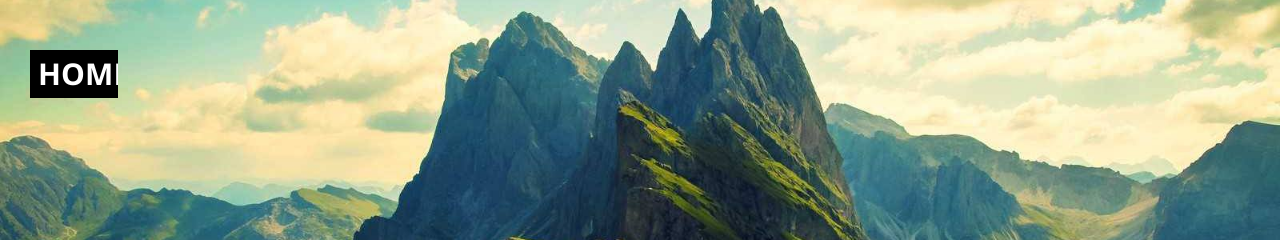
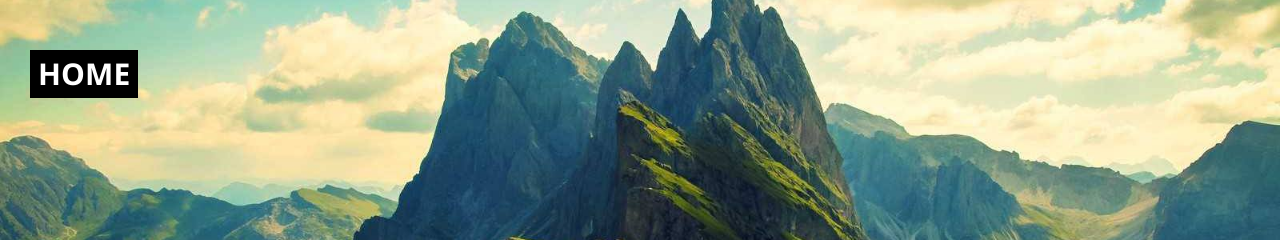
Before and after one commit to TyrionBian/tyrionbian.github.io, a Jekyll site: the page built from _pages/about.md, in a window 1280 px wide. Shown: the top 240 px of the page. Built offline with Jekyll 4.4.1, drawn with Linux system fonts in a browser that asks for light colours; some web fonts are replaced.

Commit message:
Update about-page.scss

```diff
--- a/_sass/about-page.scss
+++ b/_sass/about-page.scss
@@ -3,7 +3,7 @@
     position: absolute;
     left: 30px;
     top: 50px;
-    width: 88px;
+    width: 108px;
     height: 48px;
     background-color: #000;
     overflow: hidden;
```
